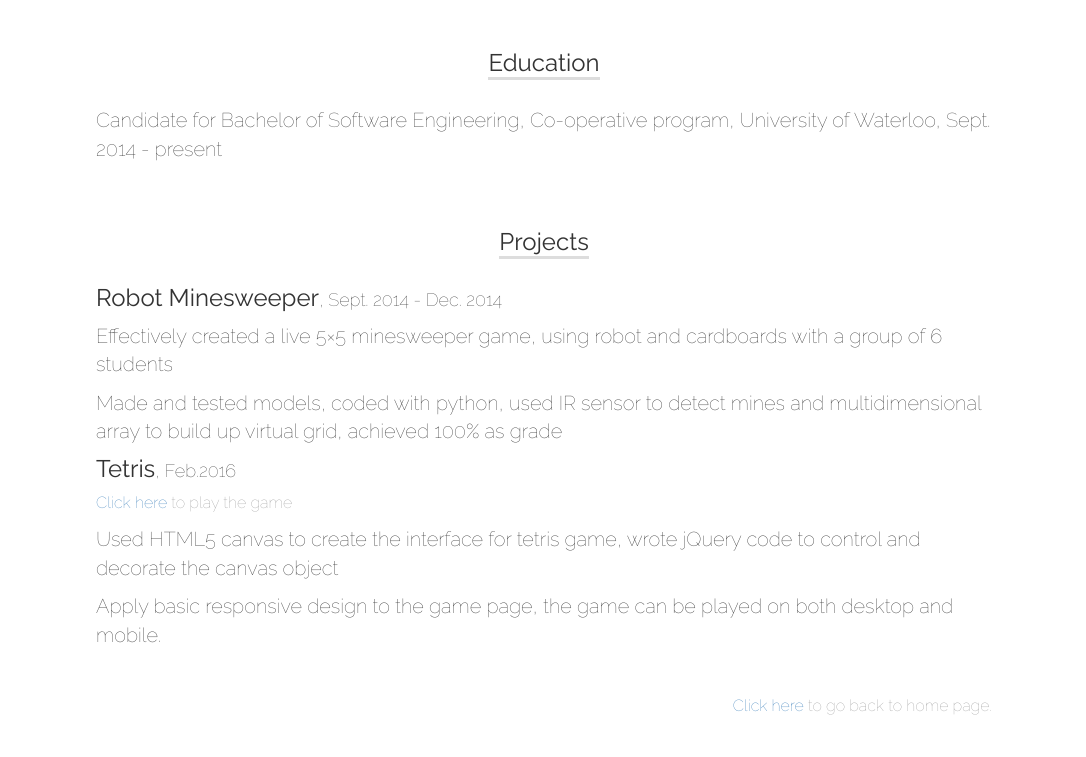
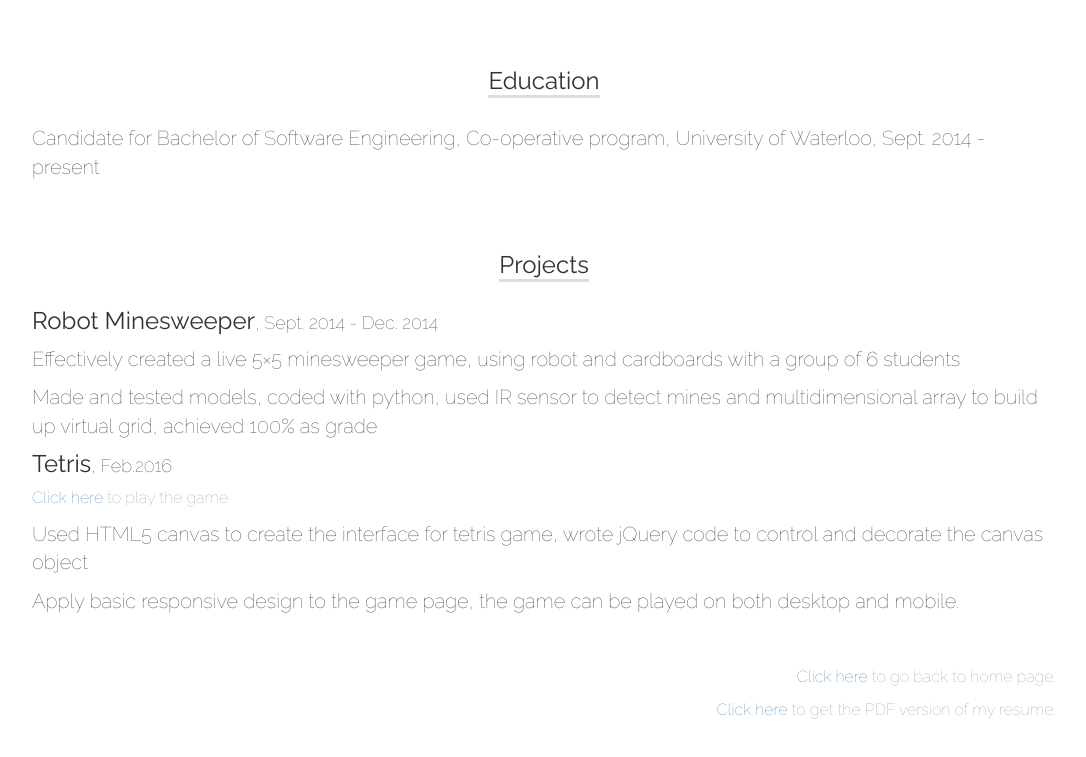
Before and after one commit to LingyunGuo/lingyunguo.github.io, a plain HTML site: page resume.html in a window 1280 px wide. Shown: the part 1351-2108 px from the top of the page, without its empty margins (96-1182 px from the left). Drawn offline with nearby package versions, Linux system fonts and the light colour scheme.

Commit message:
Add links to tetris game, change the layout to be more consistent, add pdf link.

```diff
--- a/css/resume.css
+++ b/css/resume.css
@@ -1,6 +1,6 @@
 #resume_text {
-    width: 70%;
-    margin-left: 15%;
+    width: 80%;
+    margin-left: 10%;
     padding: 10% 0;
 }
 .text_center {
--- a/resume.html
+++ b/resume.html
@@ -66,6 +66,7 @@
         </div>
         <div class="subSection text_right">
             <p class="small"> <a href="/">Click here</a> to go back to home page.</p>
+            <p class="small"> <a href="./img/resume.pdf">Click here</a> to get the PDF version of my resume.</p>
         </div>
 
     </div>
```
Also changed, not shown: index.html (+6 -3 lines).
